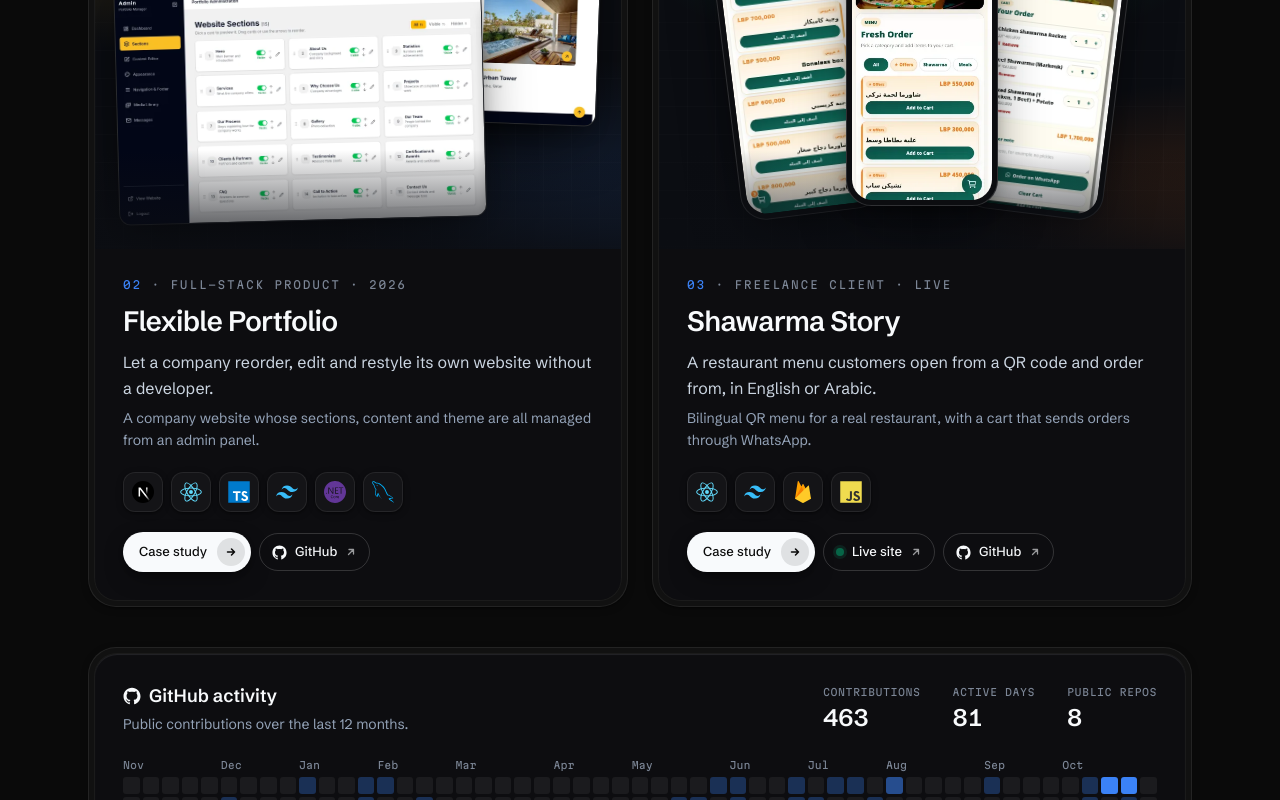
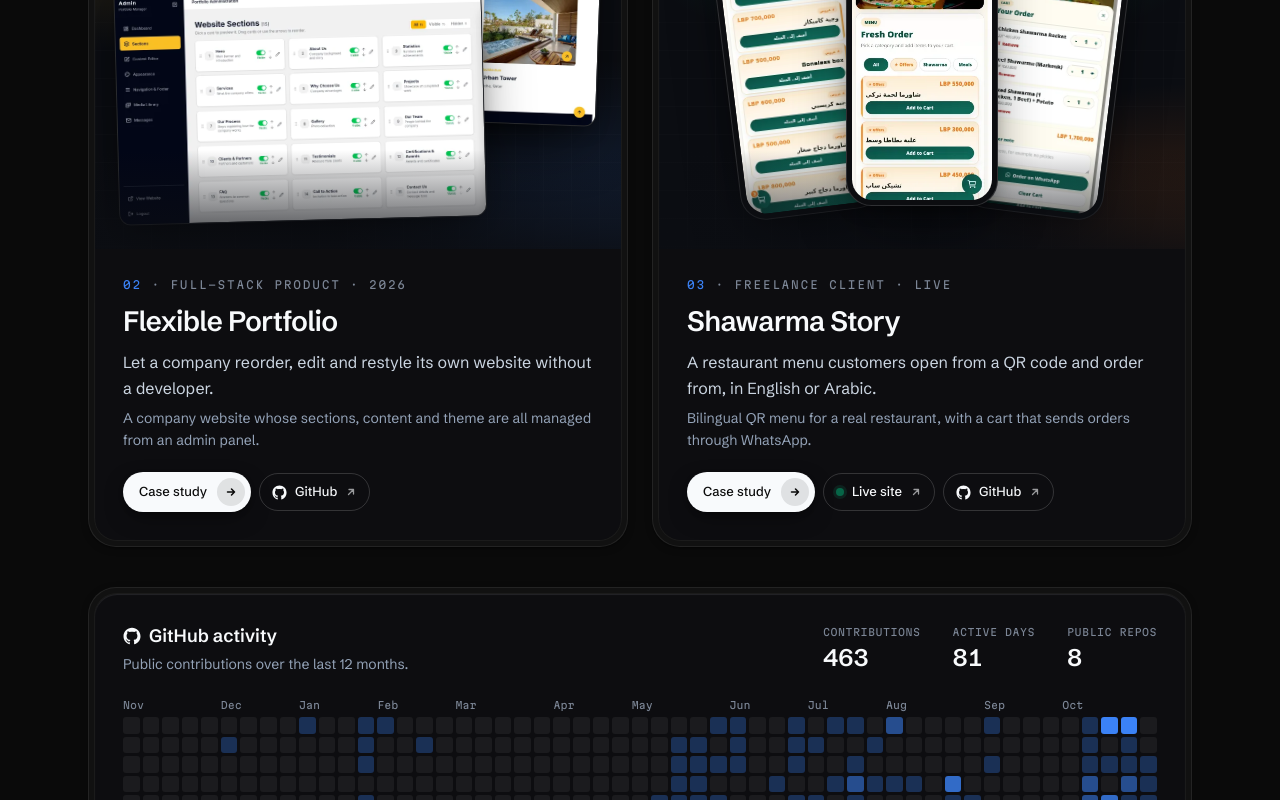
Before and after one commit to SF-47/MyPortfolio, a React (Vite) app: page / in a window 1280 px wide. Shown: the part 3000-3800 px from the top of the page. Built offline with nearby package versions, Linux system fonts and the light colour scheme; no server answers.

Commit message:
Final refinement: remove repeated logo rows and dead code
- Project cards drop the logo row; the stack lives in the architecture map
  and each case study
- Remove the now-unused TechIcons component, tooltip and skill-tile styles,
  the projects' stack field and tech brand colours

```diff
--- a/src/components/projects/ProjectsSection.tsx
+++ b/src/components/projects/ProjectsSection.tsx
@@ -3,7 +3,6 @@ import { trackEvent } from "../../lib/analytics";
 import { caseStudies } from "../../data/caseStudies";
 import { projects, type Project } from "../../data/projects";
 import { SectionHeader } from "../ui/SectionHeader";
-import { TechIcons } from "../ui/TechIcons";
 import { GitHubActivity } from "./GitHubActivity";
 import { ProjectCover } from "./ProjectCover";
 import { ProjectDialog } from "./ProjectDialog";
@@ -42,7 +41,6 @@ function ProjectCard({ project, index, wide, onOpen }: { project: Project; index
         </div>
 
         <div className={`relative z-[2] flex flex-col gap-5 ${wide ? "lg:items-end" : "mt-auto"}`}>
-          <TechIcons names={project.stack} />
           <div className="flex flex-wrap items-center gap-2">
             <button
               type="button"
--- a/src/components/ui/TechIcons.tsx
+++ /dev/null
@@ -1,29 +0,0 @@
-import type { CSSProperties } from "react";
-import { tech } from "../../data/tech";
-import { TechLogo } from "./TechLogo";
-
-/** Row of logo-only badges. The name shows in a tooltip on hover and is announced by screen readers; the badges are not Tab stops (they do nothing). */
-export function TechIcons({ names, size = 22 }: { names: string[]; size?: number }) {
-  const items = names.map((n) => tech(n)).filter((t): t is NonNullable<typeof t> => !!t);
-  // React Native shares React's logo; show it once.
-  const seen = new Set<string>();
-  const unique = items.filter((t) => (seen.has(t.icon) ? false : (seen.add(t.icon), true)));
-
-  return (
-    <ul className="flex flex-wrap gap-2" aria-label="Built with">
-      {unique.map((t) => (
-        <li key={t.name}>
-          <span
-            role="img"
-            aria-label={t.name}
-            style={{ "--brand": t.brand } as CSSProperties}
-            className="skill-tile has-tip relative grid size-10 place-items-center rounded-xl border border-line bg-tint shadow-soft"
-          >
-            <TechLogo t={t} size={size} />
-            <span className="tip z-30 rounded-lg border border-line-strong bg-bg px-2 py-1 text-[11px] font-medium text-fg shadow-raised">{t.name}</span>
-          </span>
-        </li>
-      ))}
-    </ul>
-  );
-}
--- a/src/data/projects.ts
+++ b/src/data/projects.ts
@@ -9,8 +9,6 @@ export type Project = {
   kicker: string;
   /** small label above the title */
   label: string;
-  /** logos on the card (names from data/tech) */
-  stack: string[];
   links: ProjectLink[];
   /** shown only in the details dialog */
   details: {
@@ -45,7 +43,6 @@ export const projects: Project[] = [
     title: "Findly",
     label: "Graduation project · 2026",
     kicker: "AI-assisted lost & found for university campuses: API, admin dashboard and mobile app.",
-    stack: ["ASP.NET Core", "PostgreSQL", "React", "TypeScript", "React Native", "Expo", "Supabase", "n8n", "Gemini"],
     links: [
       { label: "GitHub", href: "https://github.com/SF-47/findly", kind: "repo" },
       { label: "Demo video", href: "https://drive.google.com/file/d/1v0SOa4yqmMoDwy0Iu_RnM6rnAb1L9V1M/view?usp=sharing", kind: "demo" },
@@ -75,7 +72,6 @@ export const projects: Project[] = [
     title: "Flexible Portfolio",
     label: "Full-stack product · 2026",
     kicker: "A company website whose sections, content and theme are all managed from an admin panel.",
-    stack: ["Next.js", "React", "TypeScript", "Tailwind CSS", "ASP.NET Core", "MySQL"],
     links: [{ label: "GitHub", href: "https://github.com/SF-47/flexible-portfolio", kind: "repo" }],
     details: {
       summary:
@@ -100,7 +96,6 @@ export const projects: Project[] = [
     title: "Shawarma Story",
     label: "Freelance client · Live",
     kicker: "Bilingual QR menu for a real restaurant, with a cart that sends orders through WhatsApp.",
-    stack: ["React", "Tailwind CSS", "Firebase", "JavaScript"],
     links: [
       { label: "Live site", href: "https://shawarmastory.com", kind: "live" },
       { label: "GitHub", href: "https://github.com/SF-47/restaurant-qr-menu", kind: "repo" },
--- a/src/data/tech.ts
+++ b/src/data/tech.ts
@@ -12,38 +12,36 @@ export type Tech = {
   invertOnDark?: boolean;
   /** dim full-colour logo: brightened in the dark theme */
   brightenOnDark?: boolean;
-  /** brand colour, used for hover borders and glows */
-  brand: string;
 };
 
 const list: Tech[] = [
-  { name: "JavaScript", icon: "javascript", brand: "#F7DF1E" },
-  { name: "TypeScript", icon: "typescript", brand: "#3178C6" },
-  { name: "C#", icon: "csharp", brand: "#9B4F96" },
-  { name: "Java", icon: "java", brand: "#E76F00" },
-  { name: "Python", icon: "python", brand: "#3776AB" },
-  { name: "C++", icon: "cplusplus", brand: "#00599C" },
-  { name: "React", icon: "react", brand: "#61DAFB" },
-  { name: "React Native", icon: "react", brand: "#61DAFB" },
-  { name: "Next.js", icon: "nextjs", brand: "#94A3B8" },
-  { name: "Tailwind CSS", icon: "tailwindcss", brand: "#38BDF8" },
-  { name: "HTML5", icon: "html5", brand: "#E34F26" },
-  { name: "CSS3", icon: "css3", brand: "#1572B6" },
-  { name: "Expo", icon: "expo", mono: true, brand: "#94A3B8" },
-  { name: "ASP.NET Core", icon: "dotnetcore", brand: "#512BD4" },
-  { name: "PostgreSQL", icon: "postgresql", brand: "#4169E1" },
-  { name: "MySQL", icon: "mysql", brightenOnDark: true, brand: "#00758F" },
-  { name: "SQL Server", icon: "microsoftsqlserver", brand: "#CC2927" },
-  { name: "Supabase", icon: "supabase", brand: "#3ECF8E" },
-  { name: "Firebase", icon: "firebase", brand: "#FFCA28" },
-  { name: "Git", icon: "git", brand: "#F05032" },
-  { name: "GitHub", icon: "github", invertOnDark: true, brand: "#94A3B8" },
-  { name: "Postman", icon: "postman", brand: "#FF6C37" },
-  { name: "VS Code", icon: "vscode", brand: "#007ACC" },
-  { name: "Jira", icon: "jira", brand: "#0052CC" },
-  { name: "Cloudflare", icon: "cloudflare", brand: "#F38020" },
-  { name: "n8n", icon: "n8n", mono: true, color: "#EA4B71", brand: "#EA4B71" },
-  { name: "Gemini", icon: "googlegemini", mono: true, color: "#8E75B2", brand: "#8E75B2" },
+  { name: "JavaScript", icon: "javascript" },
+  { name: "TypeScript", icon: "typescript" },
+  { name: "C#", icon: "csharp" },
+  { name: "Java", icon: "java" },
+  { name: "Python", icon: "python" },
+  { name: "C++", icon: "cplusplus" },
+  { name: "React", icon: "react" },
+  { name: "React Native", icon: "react" },
+  { name: "Next.js", icon: "nextjs" },
+  { name: "Tailwind CSS", icon: "tailwindcss" },
+  { name: "HTML5", icon: "html5" },
+  { name: "CSS3", icon: "css3" },
+  { name: "Expo", icon: "expo", mono: true },
+  { name: "ASP.NET Core", icon: "dotnetcore" },
+  { name: "PostgreSQL", icon: "postgresql" },
+  { name: "MySQL", icon: "mysql", brightenOnDark: true },
+  { name: "SQL Server", icon: "microsoftsqlserver" },
+  { name: "Supabase", icon: "supabase" },
+  { name: "Firebase", icon: "firebase" },
+  { name: "Git", icon: "git" },
+  { name: "GitHub", icon: "github", invertOnDark: true },
+  { name: "Postman", icon: "postman" },
+  { name: "VS Code", icon: "vscode" },
+  { name: "Jira", icon: "jira" },
+  { name: "Cloudflare", icon: "cloudflare" },
+  { name: "n8n", icon: "n8n", mono: true, color: "#EA4B71" },
+  { name: "Gemini", icon: "googlegemini", mono: true, color: "#8E75B2" },
 ];
 
 const byName = new Map(list.map((t) => [t.name, t]));
--- a/src/index.css
+++ b/src/index.css
@@ -298,22 +298,6 @@ dialog.project-dialog[open]::backdrop {
   }
 }
 
-/* Tooltip for icon-only tech badges */
-.tip {
-  position: absolute;
-  bottom: calc(100% + 8px);
-  left: 50%;
-  translate: -50% 4px;
-  white-space: nowrap;
-  pointer-events: none;
-  opacity: 0;
-  transition: opacity 0.18s ease, translate 0.25s var(--ease-out-expo);
-}
-.has-tip:hover > .tip,
-.has-tip:focus-visible > .tip {
-  opacity: 1;
-  translate: -50% 0;
-}
 
 @media (prefers-reduced-motion: reduce) {
   [data-reveal],
@@ -384,40 +368,6 @@ dialog.project-dialog[open]::backdrop {
 }
 [data-spotlight]:hover::after {
   opacity: 1;
-}
-
-/* Brand-coloured hover for skill tiles: --brand set per tile */
-.skill-tile {
-  transition:
-    transform 0.45s var(--ease-spring),
-    border-color 0.3s ease,
-    box-shadow 0.45s var(--ease-out-expo),
-    background-color 0.3s ease;
-}
-.skill-tile:hover,
-.skill-tile:focus-visible {
-  transform: translateY(-6px);
-  border-color: color-mix(in srgb, var(--brand) 70%, transparent);
-  background-color: color-mix(in srgb, var(--brand) 9%, var(--surface));
-  box-shadow:
-    0 0 0 1px color-mix(in srgb, var(--brand) 35%, transparent),
-    0 18px 40px -16px color-mix(in srgb, var(--brand) 55%, transparent);
-}
-
-/* Tooltip arrow */
-.tip::after {
-  content: "";
-  position: absolute;
-  top: 100%;
-  left: 50%;
-  translate: -50% -50%;
-  rotate: 45deg;
-  width: 8px;
-  height: 8px;
-  background: inherit;
-  border-right: inherit;
-  border-bottom: inherit;
-  border-radius: 1px;
 }
 
 /* Mobile menu link stagger */
```
